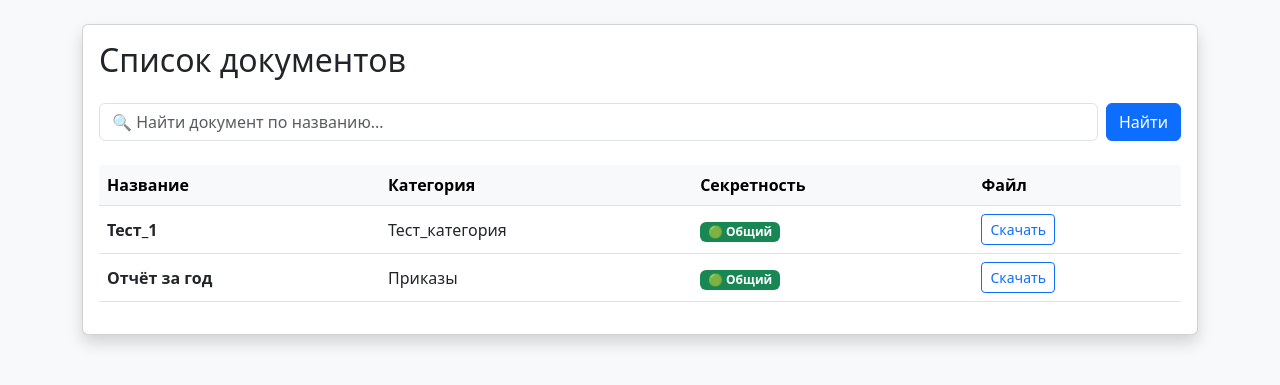
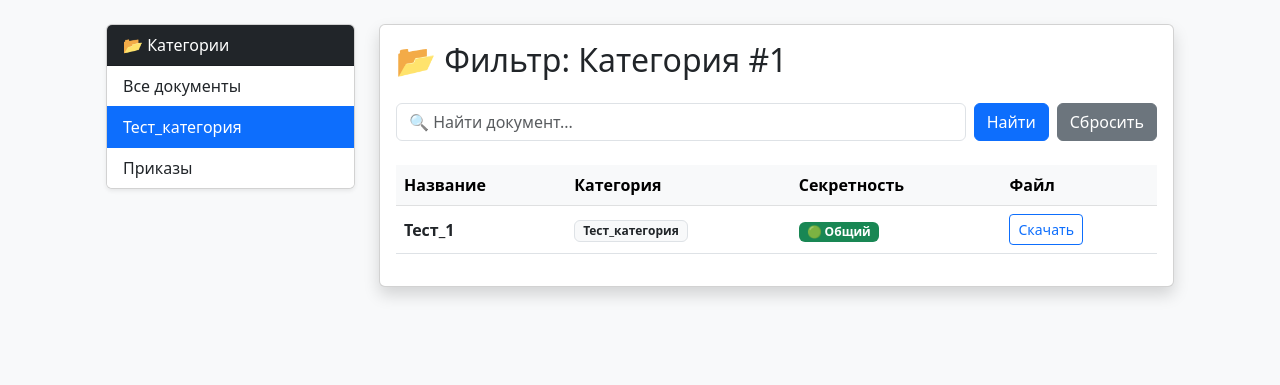
Before and after one commit to baukerrrr/DocuGuard, a Django app: page /?category=1 in a window 1280 px wide. Shown: the part 56-441 px from the top of the page. Run offline with Django 5.2, Linux system fonts and the light colour scheme; data comes from the database, SQL or seed files in the repository; both versions use the stored data as it was after the commit.

Commit message:
обавлен сайдбар с категориями и фильтрация

```diff
--- a/archive_system/core/templates/core/document_list.html
+++ b/archive_system/core/templates/core/document_list.html
@@ -26,24 +26,57 @@
 </nav>
 
 <div class="container">
+    <div class="container-fluid px-4"> <div class="row">
+
+        <div class="col-md-3 mb-4">
+            <div class="card shadow-sm">
+                <div class="card-header bg-dark text-white">
+                    📂 Категории
+                </div>
+                <div class="list-group list-group-flush">
+                    <a href="{% url 'home' %}"
+                       class="list-group-item list-group-item-action {% if not current_category %}active{% endif %}">
+                        Все документы
+                    </a>
+
+                    {% for cat in categories %}
+                    <a href="?category={{ cat.id }}"
+                       class="list-group-item list-group-item-action {% if current_category == cat.id %}active{% endif %}">
+                        {{ cat.name }}
+                    </a>
+                    {% endfor %}
+                </div>
+            </div>
+        </div>
+
+        <div class="col-md-9">
+
             <div class="card shadow">
                 <div class="card-body">
 
-            <h2 class="mb-4">Список документов</h2>
+                    <h2 class="mb-4">
+                        {% if current_category %}
+                             📂 Фильтр: Категория #{{ current_category }}
+                        {% else %}
+                             📑 Все документы
+                        {% endif %}
+                    </h2>
 
                     <form method="get" class="d-flex gap-2 mb-4">
-                <input type="text"
-                       name="q"
-                       class="form-control"
-                       placeholder="🔍 Найти документ по названию..."
-                       value="{{ search_query }}">
+                        {% if current_category %}
+                            <input type="hidden" name="category" value="{{ current_category }}">
+                        {% endif %}
+
+                        <input type="text" name="q" class="form-control"
+                               placeholder="🔍 Найти документ..." value="{{ search_query }}">
 
                         <button type="submit" class="btn btn-primary">Найти</button>
 
-                {% if search_query %}
+                        {% if search_query or current_category %}
                             <a href="{% url 'home' %}" class="btn btn-secondary">Сбросить</a>
                         {% endif %}
                     </form>
+
                     <table class="table table-hover align-middle">
                         <thead class="table-light">
                             <tr>
@@ -57,7 +90,7 @@
                             {% for doc in docs %}
                             <tr>
                                 <td class="fw-bold">{{ doc.title }}</td>
-                        <td>{{ doc.category.name|default:"-" }}</td>
+                                <td><span class="badge bg-light text-dark border">{{ doc.category.name|default:"-" }}</span></td>
                                 <td>
                                     {% if doc.security_level == 'secret' %}
                                         <span class="badge bg-danger">🔴 Секретно</span>
@@ -73,9 +106,9 @@
                             </tr>
                             {% empty %}
                             <tr>
-                        <td colspan="4" class="text-center py-4 text-muted">
-                            <h5>Ничего не найдено 🤷‍♂️</h5>
-                            <p>Попробуйте изменить запрос.</p>
+                                <td colspan="4" class="text-center py-5 text-muted">
+                                    <h4>Пусто 🍃</h4>
+                                    <p>В этой категории пока нет документов.</p>
                                 </td>
                             </tr>
                             {% endfor %}
@@ -84,6 +117,8 @@
 
                 </div>
             </div>
+        </div> </div>
+</div>
 </div>
 
 </body>
--- a/archive_system/core/views.py
+++ b/archive_system/core/views.py
@@ -1,9 +1,9 @@
 from django.shortcuts import render
-from .models import Document
+from .models import Document, Category  # <-- Не забудь добавить Category сюда!
 
 
 def document_list(request):
-    # 1. Сначала получаем список документов по правам доступа (как раньше)
+    # 1. БЕЗОПАСНОСТЬ: Определяем базовый список доступных документов
     if request.user.is_superuser:
         docs = Document.objects.all()
     elif request.user.is_authenticated:
@@ -11,18 +11,27 @@ def document_list(request):
     else:
         docs = Document.objects.filter(security_level='public')
 
-    # 2. ПОИСК (Исправленный для русского языка)
+    # 2. ФИЛЬТР ПО КАТЕГОРИЯМ (Работает с базой данных)
+    # Получаем все категории для меню
+    categories = Category.objects.all()
+    # Смотрим, выбрал ли пользователь категорию (пришел ли id в ссылке)
+    category_id = request.GET.get('category')
+
+    if category_id:
+        # Оставляем только документы этой категории
+        docs = docs.filter(category_id=category_id)
+
+    # 3. ПОИСК (Работает через Python для строгого соответствия)
     search_query = request.GET.get('q', '')
-
     if search_query:
-        # Превращаем запрос в маленькие буквы (Тест -> тест)
         query_lower = search_query.lower()
-
-        # Проходимся по списку и ищем совпадения вручную через Python
-        # Это решает проблему с регистром (Заглавные/Строчные)
         docs = [doc for doc in docs if doc.title.lower().startswith(query_lower)]
 
-    return render(request, 'core/document_list.html', {
+    # 4. ОТПРАВКА ДАННЫХ
+    context = {
         'docs': docs,
+        'categories': categories,  # Список кнопок для меню
+        'current_category': int(category_id) if category_id else None,  # Чтобы подсветить активную кнопку
         'search_query': search_query
-    })
+    }
+    return render(request, 'core/document_list.html', context)
```
Also changed, not shown: archive_system/db.sqlite3, 1 other file. Lines whose indentation alone changed are shown as unchanged.
